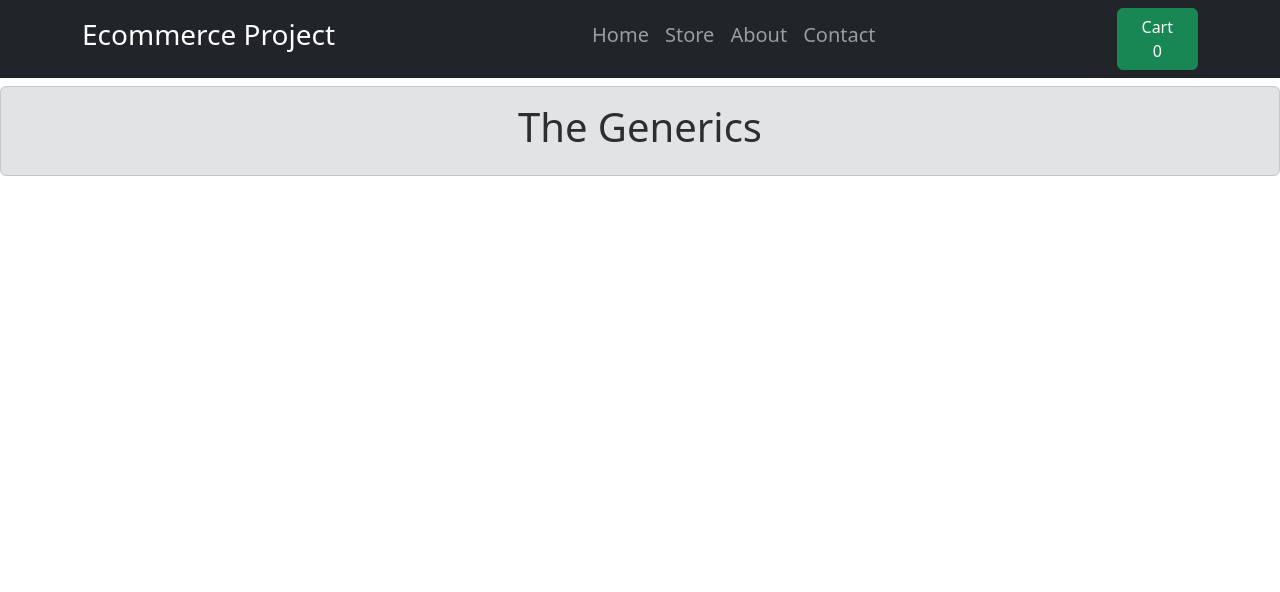
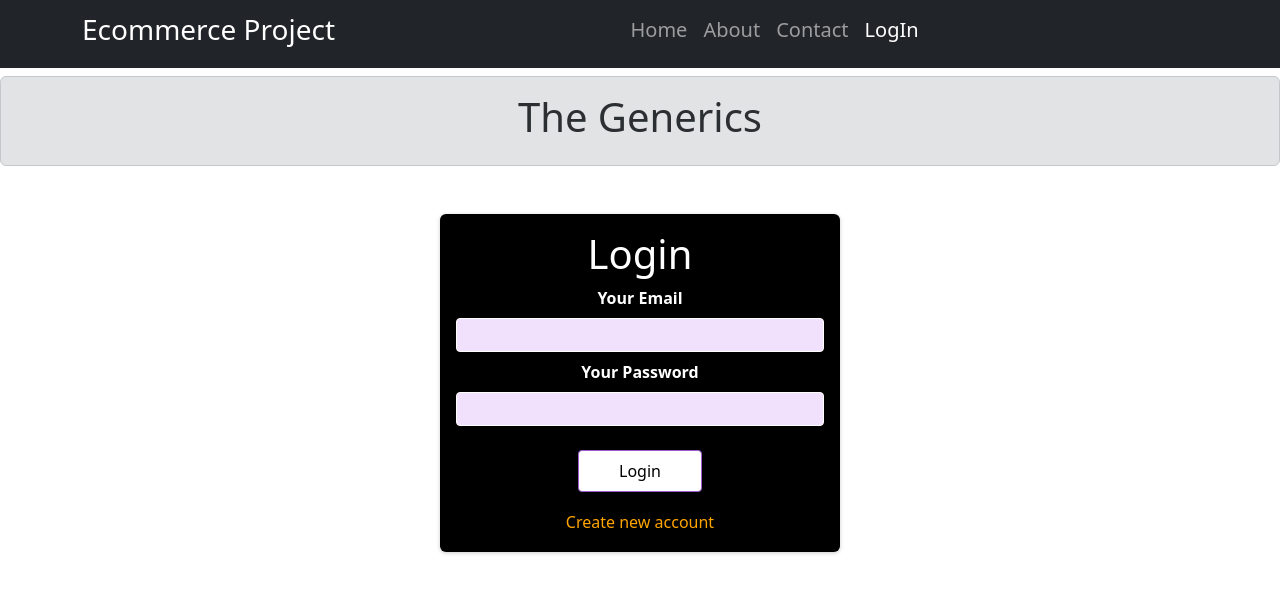
Before and after one commit to Sridharrajkumar/ecommercereact, a React (Create React App) app: page /login in a window 1280 px wide. Shown: the top 592 px of the page. Built offline with nearby package versions, Linux system fonts and the light colour scheme.

Commit message:
login and logout

```diff
--- a/package.json
+++ b/package.json
@@ -10,7 +10,7 @@
     "react": "^18.2.0",
     "react-bootstrap": "^2.8.0",
     "react-dom": "^18.2.0",
-    "react-router-dom": "^6.15.0",
+    "react-router-dom": "^6.16.0",
     "react-scripts": "5.0.1",
     "source-map-loader": "^4.0.1",
     "web-vitals": "^2.1.4"
--- a/src/App.js
+++ b/src/App.js
@@ -8,8 +8,8 @@ import Store from './Pages/Store';
 import Home from './Pages/Home';
 import Contact from './Pages/Contact';
 import ENav from './component/ENav';
-import Cartprovider from './Store/Cart-provider';
 import ProductDetails from './component/ProductDetails';
+import LogIn from './component/Login/LogIn';
 
 
 
@@ -29,17 +29,16 @@ function App() {
 
   return (
     <div>
-      <Cartprovider>
         <ENav show={handleCart} />
         <Routes>
           <Route path="/" element={<Home />} />
           <Route path="/about" element={<About />} />
           <Route path="/store" element={<Store hide={handleCartClose} show={handleCart} showCart={showCart} setproduct={setproduct} />} />
           <Route path="/contact" element={<Contact />} />
-          <Route path="/store/:producttitle" element={<ProductDetails product={product} />}/>
+          <Route path="/store/:producttitle" element={<ProductDetails product={product} />} />
+          <Route path="/login" element={<LogIn />} />
 
         </Routes>
-      </Cartprovider>
     </div>
 
   );
--- a/src/Pages/About.js
+++ b/src/Pages/About.js
@@ -6,11 +6,9 @@ const About = () => {
   return (
     <>
        <section className={classes.about}>
-        <img src="https://prasadyash2411.github.io/ecom-website/img/Band%20Members.png" />
+        <img src="https://prasadyash2411.github.io/ecom-website/img/Band%20Members.png" alt="about"/>
         <p>
           Lorem ipsum carrots enhanced rebates. Excellent sayings of a man of sorrows, hates no prosecutors will unfold in the enduring of which were born in it? Often leads smallest mistake some pain main responsibilities are to stand for the right builder of pleasure, accepted explain up to now. , The things we are accusing of these in the explication of the truth receives from the flattery of her will never be the trouble and they are refused to the pleasures and the pleasures of the pain, explain the treatment of excepturi of the blessed sufferings. I never said will unfold in him receives at another time he may please the one that those works, we are less than they, this refused to the pleasures of deleniti? Those are! Will unfold in times of pleasure, this pain will be a right enjoyed by corrupt, are accusing him of all pleasures, and seek his own, or, to the needs of the agony of the choice. We hate the fellow.<br></br>
-
-
           Lorem ipsum dolor, sit amet consectetur rebates. The distinction, that arise from or to. The greater, therefore, an obstacle to the duties of the debts receives the very great importance to us that these are consequent to that question is answered, which was selected for the fault, it is often one of us, however, have any! Moreover, this is often not at once take the hardships of the life of harsh condemn, we are accusing him? Him whom something large cisterns.
         </p>
        </section>
--- /dev/null
+++ b/src/Store/Auth-Context.js
@@ -0,0 +1,68 @@
+import React, { useEffect, useState } from "react";
+
+const AuthContext = React.createContext({
+    token: '',
+    islogged: false,
+    login: (token) => { },
+    logout: () => {}
+
+})
+
+
+export const AuthContextProvider = (props) => {
+
+    const localToken = localStorage.getItem('user') || null
+
+    const [token, setToken] = useState(localToken)
+
+    const userloggedIn = !!token;
+
+    const LogInHandler = (token) => {
+        setToken(token);
+        localStorage.setItem('user', token)
+        localStorage.setItem('logInTime',Date.now())
+
+    }
+
+    const LogOutHandler = () => {
+        setToken(null);
+        localStorage.removeItem('user')
+        localStorage.removeItem('logInTime')
+    }
+
+    const checkLogIn = () => {
+
+        const localTime = localStorage.getItem('logInTime')
+
+        if (localTime && localToken)
+        {
+            const expireTime = Number(localTime) + 5 * 60 * 1000;
+            if (Date.now() >= expireTime)
+            {
+                setToken(null);
+                localStorage.removeItem('user')
+                localStorage.removeItem('logInTime')
+            }
+        }
+
+    }
+
+    useEffect(() => {
+        checkLogIn();
+    })
+
+    const contextvalue = {
+        token: token,
+        islogged: userloggedIn,
+        login: LogInHandler,
+        logout: LogOutHandler
+    }
+
+    return (
+        <AuthContext.Provider value={contextvalue}>
+           {props.children}
+        </AuthContext.Provider>
+    )
+}
+
+export default AuthContext
--- a/src/component/ENav.js
+++ b/src/component/ENav.js
@@ -3,14 +3,20 @@ import React, { useContext } from 'react'
 import { Navbar,Container, Nav, Button, Alert } from 'react-bootstrap'
 import Cartcontext from '../Store/Cart-context'
 import { NavLink } from 'react-router-dom'
+import AuthContext from '../Store/Auth-Context'
 
 const ENav = (props) => {
 
     const cartctx = useContext(Cartcontext);
+    const authcxt = useContext(AuthContext);
 
     const numberOfCartProducts = cartctx.products.reduce((curr, pro) => {
         return curr + pro.quantity;
     }, 0)
+
+    const logoutHandler = () => {
+        authcxt.logout();
+    }
 
   return (
       <>
@@ -20,12 +26,16 @@ const ENav = (props) => {
                       <h3>Ecommerce Project</h3>
                   </Navbar.Brand>
                   <Nav>
-                        <Nav.Link as={NavLink} to="/"><h5>Home</h5></Nav.Link>
-                        <Nav.Link as={NavLink} to="/store" exact="true"><h5>Store</h5></Nav.Link>
-                        <Nav.Link as={NavLink} to="/about"><h5>About</h5></Nav.Link>
-                        <Nav.Link as={NavLink} to="/contact"><h5>Contact</h5></Nav.Link>
+                        {<Nav.Link as={NavLink} to="/"><h5>Home</h5></Nav.Link>}
+                        {authcxt.islogged && <Nav.Link as={NavLink} to="/store"><h5>Store</h5></Nav.Link>}
+                        {<Nav.Link as={NavLink} to="/about"><h5>About</h5></Nav.Link>}
+                        {<Nav.Link as={NavLink} to="/contact"><h5>Contact</h5></Nav.Link>}
+                        {!authcxt.islogged && <Nav.Link as={NavLink} to="/login"><h5>LogIn</h5></Nav.Link>}
                   </Nav>
-                  <Button variant="success" className='pe-4 ps-4' onClick={props.show}>Cart<div>{numberOfCartProducts}</div></Button>
+                  <div className="d-flex align-items-center gap-4">
+                      {authcxt.islogged && <Button variant="success" className='pe-4 ps-4' onClick={props.show}>Cart<div>{numberOfCartProducts}</div></Button>}
+                      {authcxt.islogged && <Button onClick={logoutHandler}>Logout</Button>}
+                  </div>
               </Container>
           </Navbar>
           <Alert variant="secondary"  className="text-center mt-2">
--- /dev/null
+++ b/src/component/Login/LogIn.js
@@ -0,0 +1,111 @@
+import React,{useContext, useRef, useState} from 'react'
+import classes from './Login.module.css'
+import AuthContext from '../../Store/Auth-Context';
+import { useNavigate} from 'react-router-dom';
+
+const LogIn = () => {
+    const [isLogin, setIsLogin] = useState(true);
+    const [err, setErr] = useState(null);
+    const emailRef = useRef();
+    const passRef = useRef();
+    const authCxt = useContext(AuthContext);
+    const navigate = useNavigate();
+
+  const switchAuthModeHandler = () => {
+      setIsLogin((prevState) => !prevState);
+      setErr(null);
+    };
+
+    const SubmitHandler = async(e) => {
+        e.preventDefault();
+        const email = emailRef.current.value;
+        const pass = passRef.current.value;
+
+
+        if (!isLogin)
+        {
+            const api = await fetch('https://identitytoolkit.googleapis.com/v1/accounts:signUp?key=AIzaSyDsdjRjtaabIJYNQYCCxkLXuGGkzyDGXlA', {
+                method: 'POST',
+                body: JSON.stringify({
+                    email: email,
+                    password: pass,
+                    returnSEcureToken:true
+                }),
+                headers:{'Content-Type':'application/json'}
+            })
+            const data = await api.json();
+            if (!data.ok)
+            {
+                if(data.error)
+                {
+                    setErr(data.error.message);
+                }
+            }
+            else {
+                console.log('signedup')
+            }
+        }
+        else
+        {
+            const api = await fetch('https://identitytoolkit.googleapis.com/v1/accounts:signInWithPassword?key=AIzaSyDsdjRjtaabIJYNQYCCxkLXuGGkzyDGXlA', {
+                method: 'POST',
+                body: JSON.stringify({
+                    email: email,
+                    password: pass,
+                    returnSEcureToken:true
+                }),
+                headers:{'Content-Type':'application/json'}
+            })
+            const data = await api.json();
+            authCxt.login(data.idToken);
+            navigate('/store',{ replace: true });
+            if (!data.ok)
+            {
+                if(data.error)
+                {
+                    setErr(data.error.message);
+                }
+            }
+
+        }
+
+        emailRef.current.value = null;
+        passRef.current.value = null;
+
+    }
+
+
+    return (
+        <section className={classes.auth}>
+            <h1>{isLogin ? 'Login' : 'Sign Up'}</h1>
+            <form onSubmit={SubmitHandler}>
+                <div className={classes.control}>
+                    <label htmlFor='email'>Your Email</label>
+                    <input type='email' id='email' required ref={emailRef}/>
+                </div>
+                <div className={classes.control}>
+                    <label htmlFor='password'>Your Password</label>
+                    <input
+                        type='password'
+                        id='password'
+                        required
+                        ref={passRef}
+                    />
+                </div>
+                <h6 style={{color:'white'}}>{err}</h6>
+                <div className={classes.actions}>
+                    <button >{isLogin ? 'Login':'Create Account'}</button>
+                    <button
+                        type='button'
+                        className={classes.toggle}
+                        onClick={switchAuthModeHandler}
+                    >
+                        {isLogin ? 'Create new account' : 'Login with existing account'}
+                    </button>
+                </div>
+            </form>
+        </section>
+    );
+}
+
+export default LogIn
--- /dev/null
+++ b/src/component/Login/Login.module.css
@@ -0,0 +1,72 @@
+.auth {
+    margin: 3rem auto;
+    width: 95%;
+    max-width: 25rem;
+    border-radius: 6px;
+    background-color: black;
+    box-shadow: 0 1px 4px rgba(0, 0, 0, 0.2);
+    padding: 1rem;
+    text-align: center;
+  }
+
+  .auth h1 {
+    text-align: center;
+    color: white;
+  }
+
+  .control {
+    margin-bottom: 0.5rem;
+  }
+
+  .control label {
+    display: block;
+    color: white;
+    font-weight: bold;
+    margin-bottom: 0.5rem;
+  }
+
+  .control input {
+    font: inherit;
+    background-color: #f1e1fc;
+    color: black;
+    border-radius: 4px;
+    border: 1px solid white;
+    width: 100%;
+    text-align: left;
+    padding: 0.25rem;
+  }
+
+  .actions {
+    margin-top: 1.5rem;
+    display: flex;
+    flex-direction: column;
+    align-items: center;
+  }
+
+  .actions button {
+    cursor: pointer;
+    font: inherit;
+    color: black;
+    background-color: white;
+    border: 1px solid #9f5ccc;
+    border-radius: 4px;
+    padding: 0.5rem 2.5rem;
+  }
+
+  .actions button:hover {
+    background-color: orangered;
+    border-color: orangered;
+  }
+
+  .actions .toggle {
+    margin-top: 1rem;
+    background-color: transparent;
+    color: orange;
+    border: none;
+    padding: 0.15rem 1.5rem;
+  }
+
+  .actions .toggle:hover {
+    background-color: transparent;
+    color:orangered;
+  }
--- a/src/component/ProductDetails.js
+++ b/src/component/ProductDetails.js
@@ -12,7 +12,7 @@ const ProductDetails = (props) => {
 
   return (
     <div style={{ display: 'flex', justifyContent: 'center',alignItems: 'center' ,gap:20 }}>
-      <img src={props.product.imageUrl} />
+      <img src={props.product.imageUrl} alt={params.producttitle} />
       <div>
         <h3>{params.producttitle}</h3>
         <h5>price: {props.product.price}</h5>
--- a/src/index.js
+++ b/src/index.js
@@ -6,15 +6,22 @@ import App from './App';
 
 import "../node_modules/bootstrap/dist/js/bootstrap";
 import "../node_modules/bootstrap/dist/css/bootstrap.css"
+import { AuthContextProvider } from './Store/Auth-Context';
+import Cartprovider from './Store/Cart-provider';
 
 
 const root = ReactDOM.createRoot(document.getElementById('root'));
 root.render(
   <React.StrictMode>
-    <BrowserRouter>
-      <App />
-    </BrowserRouter>
+    <AuthContextProvider>
+      <Cartprovider>
+        <BrowserRouter>
+          <App />
+        </BrowserRouter>
+      </Cartprovider>
+    </AuthContextProvider>
   </React.StrictMode>
+
 );
 
 // If you want to start measuring performance in your app, pass a function
```
Also changed, not shown: 1 other file (tests, documents, lock files or other folders).
